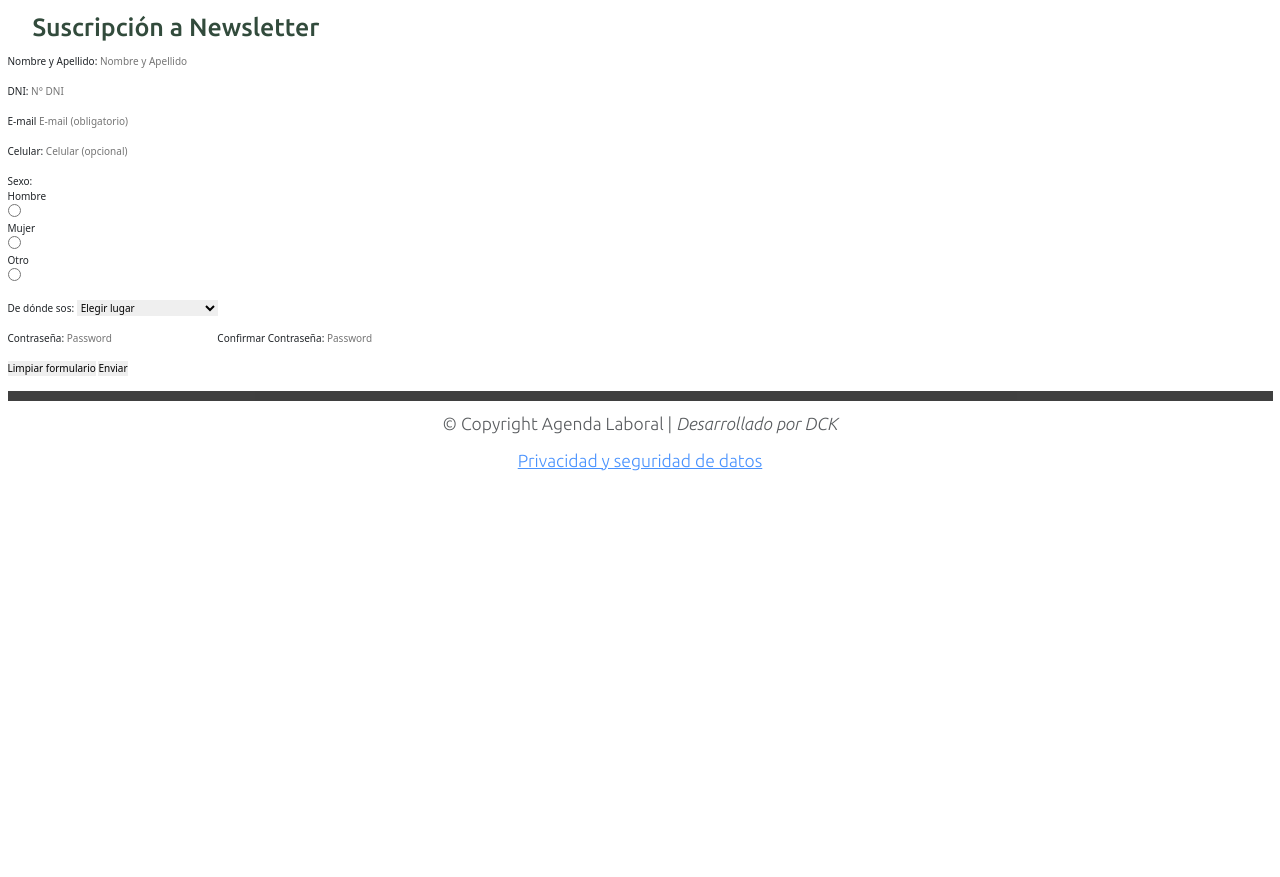
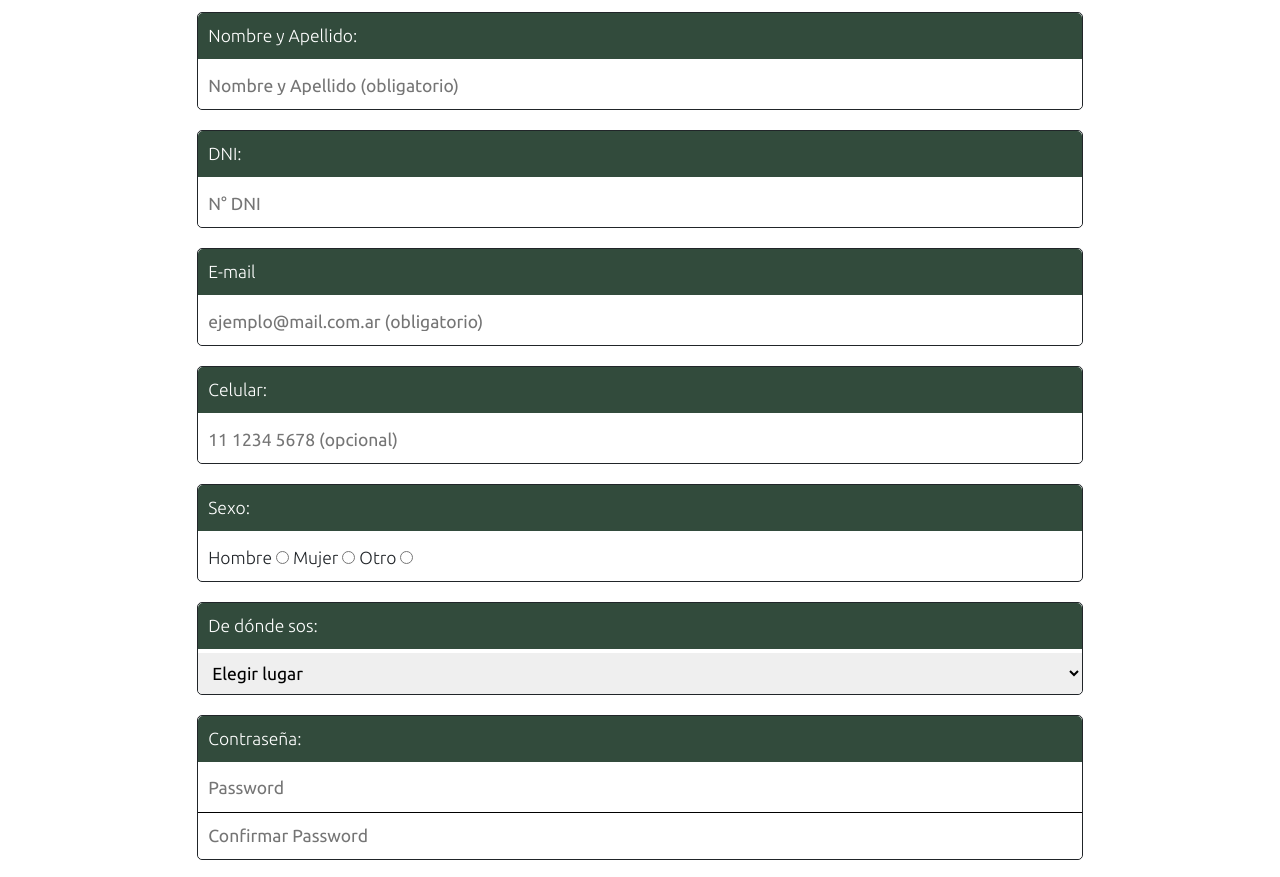
Before and after one commit to DamianCurt/al_repositorio, a website: page pages/suscribirme.html in a window 1280 px wide. Shown: the part 450-1327 px from the top of the page. Before the commit the page ends 934 px from the top, so only its background shows below. Drawn offline with nearby package versions, Linux system fonts and the light colour scheme.

Commit message:
form suscribirme

```diff
--- a/pages/suscribirme.html
+++ b/pages/suscribirme.html
@@ -14,16 +14,18 @@
         href="https://fonts.googleapis.com/css2?family=Ubuntu:ital,wght@0,300;0,400;0,500;0,700;1,300;1,400;1,500&display=swap"
         rel="stylesheet">
     <title>Suscribirme - Agenda Laboral</title>
-    <meta name="Description" content="Agencia de servicios de consultoría y asesoramiento laboral en formación, conflictos, comunicación institucional y otras problemáticas laborales a empresas">
-    <meta name="keywords"  content="trabajo, empresa, empresas, capacitación, formación, laboral, asesoramiento, consultoría, comunicación institucional, conflicto, laborales, plan de mejoras, plan de carrera, actualidad, recursos humanos, rrhh, relaciones laborales, relaciones del trabajo, trabajador, productividad">
+    <meta name="Description"
+        content="Agencia de servicios de consultoría y asesoramiento laboral en formación, conflictos, comunicación institucional y otras problemáticas laborales a empresas">
+    <meta name="keywords"
+        content="trabajo, empresa, empresas, capacitación, formación, laboral, asesoramiento, consultoría, comunicación institucional, conflicto, laborales, plan de mejoras, plan de carrera, actualidad, recursos humanos, rrhh, relaciones laborales, relaciones del trabajo, trabajador, productividad">
 </head>
 
 <body class="container-fluid">
     <header>
         <!--hamburger menu-->
-        <nav class="navbar navbar-expand-lg navbar-light navbarOpacity backgroundColor" >
+        <nav class="navbar navbar-expand-lg navbar-light navbarOpacity backgroundColor">
             <div class="container-fluid">
-                <div class="menu-display"><a class="navbar-brand" id="displayNoneMenu" >MENU</a>
+                <div class="menu-display"><a class="navbar-brand" id="displayNoneMenu">MENU</a>
                     <button class="navbar-toggler bg-light" type="button" data-bs-toggle="collapse"
                         data-bs-target="#navbarNavDropdown" aria-controls="navbarNavDropdown" aria-expanded="false"
                         aria-label="Toggle navigation">
@@ -33,23 +35,28 @@
                 <div class="collapse navbar-collapse" id="navbarNavDropdown">
                     <ul class="navbar-nav">
                         <li class="nav-item">
-                            <a class="nav-link active" id="colorMenu" aria-current="page" href="../index.html">Agenda Laboral</a>
+                            <a class="nav-link active" id="colorMenu" aria-current="page" href="../index.html">Agenda
+                                Laboral</a>
                         </li>
                         <li class="nav-item">
-                            <a class="nav-link" id="colorMenu" href="actualidad.html">Actualidad</a></li>
+                            <a class="nav-link" id="colorMenu" href="actualidad.html">Actualidad</a>
+                        </li>
                         </li>
                         <li class="nav-item">
                             <a class="nav-link" id="colorMenu" href="quienes_somos.html">Quienes somos</a>
                         </li>
                         <li class="nav-item dropdown">
-                            <a class="nav-link dropdown-toggle" id="colorMenu" role="button"
-                                data-bs-toggle="dropdown" aria-expanded="false">
+                            <a class="nav-link dropdown-toggle" id="colorMenu" role="button" data-bs-toggle="dropdown"
+                                aria-expanded="false">
                                 Servicios
                             </a>
                             <ul class="dropdown-menu backgroundColor" aria-labelledby="navbarDropdownMenuLink">
-                                <li><a class="dropdown-item" id="colorMenu" href="../pages/servicios.html">Que ofrecemos</a></li>
-                                <li><a class="dropdown-item" id="colorMenu" href="../pages/contacto.html">Contacto</a></li>
-                                <li><a class="dropdown-item" id="colorMenu" href="../pages/suscribirme.html">Suscribirme</a></li>
+                                <li><a class="dropdown-item" id="colorMenu" href="../pages/servicios.html">Que
+                                        ofrecemos</a></li>
+                                <li><a class="dropdown-item" id="colorMenu" href="../pages/contacto.html">Contacto</a>
+                                </li>
+                                <li><a class="dropdown-item" id="colorMenu"
+                                        href="../pages/suscribirme.html">Suscribirme</a></li>
                             </ul>
                         </li>
                     </ul>
@@ -88,50 +95,53 @@
             </button>
         </div>
     </header>
-    <h1>Suscribirme</h1>
-    <section>
-        <h2>Suscripción a Newsletter</h2>
+    <h1>Suscribirme al Newsletter</h1>
+    <section class="form__structure">
+        <div>
             <form action="" method="post">
-            <label for="nombre_apellido">Nombre y Apellido:</label>
-            <input type="text" name="nombre_apellido" placeholder="Nombre y Apellido">
-            <br>
-            <br>
-            <label for="dni">DNI:</label>
-            <input type="number" name="dni" placeholder="N° DNI">
-            <br>
-            <br>
-            <label for="email">E-mail</label>
-            <input type="email" name="email" placeholder="E-mail (obligatorio)" required>
-            <br>
-            <br>
-            <label for="celular">Celular:</label>
-            <input type="number" name="celular" placeholder="Celular (opcional)">
-            <br>
-            <br>
-            <label for="sexo" aria-required="true">Sexo:</label>
-            <div>Hombre</div> <input type="radio" name="sexo" value="hombre" />
-            <div>Mujer</div> <input type="radio" name="sexo" value="mujer" />
-            <div>Otro</div> <input type="radio" name="sexo" value="Otro" />
-            <br>
-            <br>
-            <label for="lugar" aria-required="true">De dónde sos:</label>
-            <select name="país" aria-required="true">
+                <div class="form__box"><label for="nombre_apellido" class="form__label__format">Nombre y
+                        Apellido:</label>
+                    <input type="text" name="nombre_apellido" cols="30" placeholder="Nombre y Apellido (obligatorio)"
+                        required class="form__input__format">
+                </div>
+                <div class="form__box">
+                    <label for="dni" class="form__label__format">DNI:</label>
+                    <input type="number" name="dni" placeholder="N° DNI" class="form__input__format">
+                </div>
+                <div class="form__box"><label for="email" class="form__label__format">E-mail</label>
+                    <input type="email" name="email" placeholder="ejemplo@mail.com.ar (obligatorio)" required
+                        class="form__input__format">
+                </div>
+                <div class="form__box"><label for="celular" class="form__label__format">Celular:</label>
+                    <input type="number" name="celular" placeholder="11 1234 5678 (opcional)"
+                        class="form__input__format">
+                </div>
+                <div class="form__box"><label for="sexo" aria-required="true" class="form__label__format">Sexo:</label>
+                    <div class="form__input__format">Hombre <input type="radio" name="sexo" value="hombre" />
+                        Mujer <input type="radio" name="sexo" value="mujer" />
+                        Otro <input type="radio" name="sexo" value="Otro" />
+                    </div>
+                </div>
+                <div class="form__box"><label for="lugar" aria-required="true" class="form__label__format">De dónde
+                    sos:</label>
+                <select name="país" aria-required="true" class="form__input__format">
                     <option value="starter">Elegir lugar</option>
                     <option value="caba">CABA</option>
                     <option value="provincia_buenos_aires">Provincia de Buenos Aires</option>
                     <option value="otro">Otro</option>
                 </select>
-            <br>
-            <br>
-            <label for="password">Contraseña:</label>
-            <input type="password" name="password" placeholder="Password">
-            <label for="password">Confirmar Contraseña:</label>
-            <input type="password" name="password" placeholder="Password">
-            <br>
-            <br>
-            <input type="reset" value="Limpiar formulario" />
-            <input type="submit" value="Enviar">
+            </div>
+                <div class="form__box">
+                    <label for="password" class="form__label__format">Contraseña:</label>
+                    <input type="password" name="password" placeholder="Password" class="form__input__format password--border">
+                    <input type="password" name="password" placeholder="Confirmar Password" class="form__input__format">
+                </div>
+                <div class="d-grid gap-2 col-6 mx-auto">
+                    <input type="submit" value="Enviar" class="btn btn-primary btn-lg">
+                    <input type="reset" value="Limpiar formulario" class="btn btn-secondary btn-lg" />
+                </div>
             </form>
+        </div>
     </section>
     <footer>
         <p>© Copyright Agenda Laboral | <i>Desarrollado por DCK</i></p>
--- a/scss/_contacto.scss
+++ b/scss/_formularios.scss
@@ -40,3 +40,10 @@ select {
     border-bottom-right-radius: 0.5rem;
     padding                   : 1rem;
 }
+
+.password--border {
+    border-bottom: solid;
+    border-width              : 0.1rem;
+    border-bottom-left-radius: 0rem;
+    border-bottom-right-radius: 0rem;
+}
--- a/scss/style.scss
+++ b/scss/style.scss
@@ -17,6 +17,7 @@ $whiteBoxShadow : #313131;
 @import "indexMobile";
 @import "quienesSomos";
 @import "contacto";
+@import "formularios";
 
 * {
     margin : 0px;
```
Also changed, not shown: css/style.css. Lines whose indentation alone changed are shown as unchanged.
